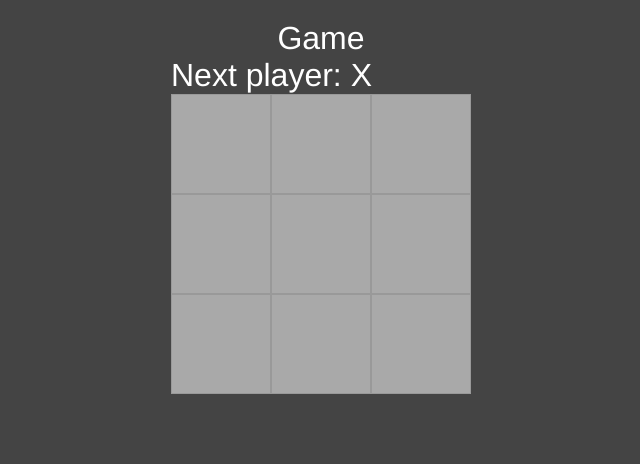
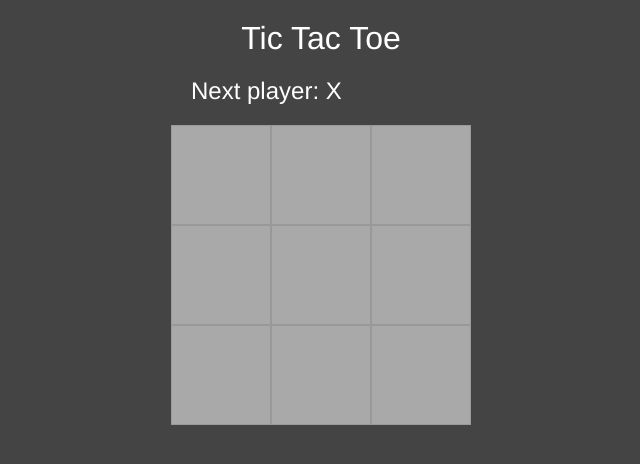
Before and after one commit to anjaplemenitas/react_tic-tac-toe, a React (Create React App) app: page / in a window 1280 px wide. Shown: the top 464 px of the page, without its empty margins (319-959 px from the left). Built offline with nearby package versions, Linux system fonts and the light colour scheme.

Commit message:
taking turns and calculating the winner

```diff
--- a/src/index.css
+++ b/src/index.css
@@ -32,3 +32,8 @@ body {
   outline: none;
   background-color: #222;
 }
+
+.status {
+  margin: 20px;
+  font-size: 24px;
+}
--- a/src/index.js
+++ b/src/index.js
@@ -34,7 +34,10 @@ const Board = () => {
     );
   };
 
-  const status = `Next player: ${xIsNext ? 'X' : 'O'}`;
+  const winner = calculateWinner(squares);
+  const status = winner ?
+  `Winner: ${winner}` :
+  `Next player: ${xIsNext ? 'X' : 'O'}`;
 
   return (
     <div>
@@ -55,7 +58,7 @@ const Board = () => {
 const Game = () => {
   return (
     <div className="game">
-      Game
+      Tic Tac Toe
       <Board/>
     </div>
   );
@@ -66,3 +69,19 @@ ReactDOM.render(
   <Game/>,
   document.getElementById('root')
 )
+
+function calculateWinner(squares) {
+  const lines = [
+    [0, 1, 2], [3, 4, 5],[6, 7, 8], //row
+    [0, 3, 6], [1, 4, 7],[2, 5, 8], //columns
+    [0, 4, 8], [2, 4, 6] //diagonals
+  ];
+
+  for (let line of lines) {
+    const [a, b, c] = line;
+    if ( squares[a] && squares[a] === squares[b] && squares[a] === squares[c]) {
+      return squares[a];
+    }
+  }
+  return null;
+};
```
